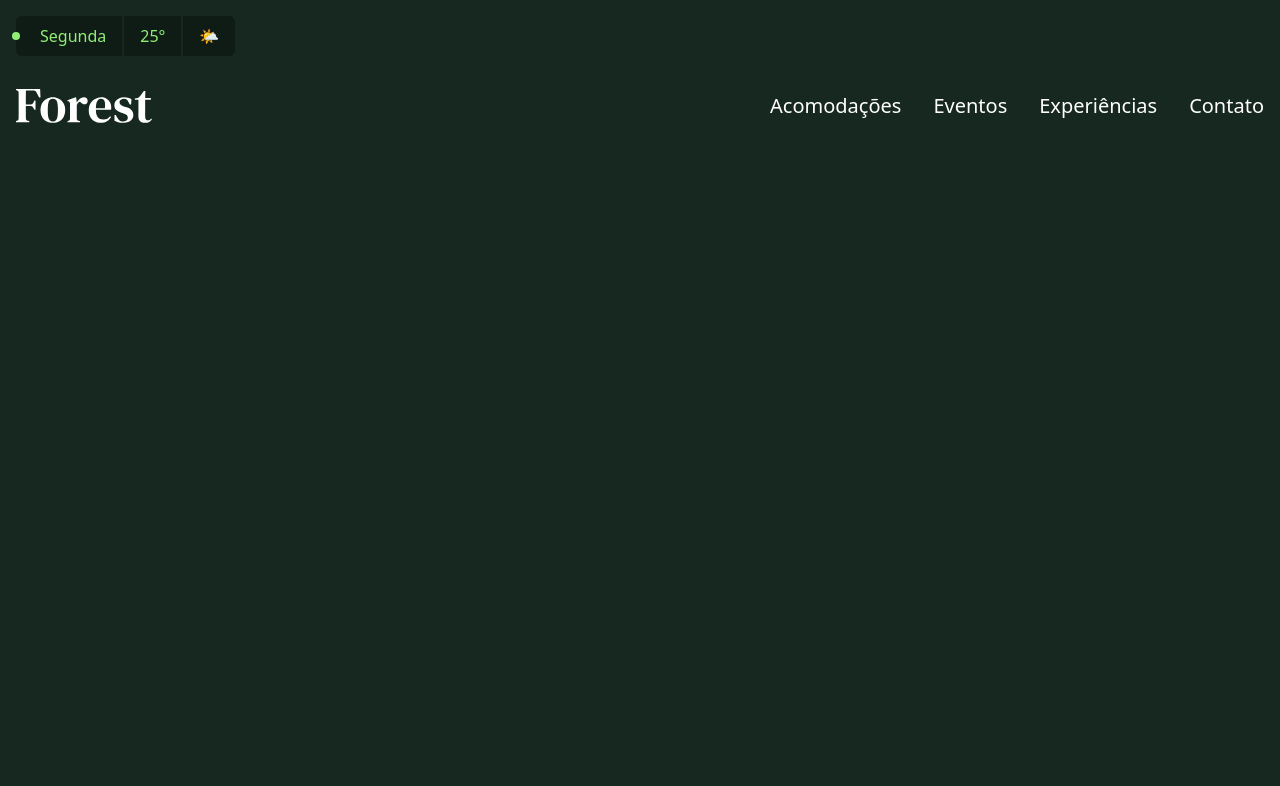
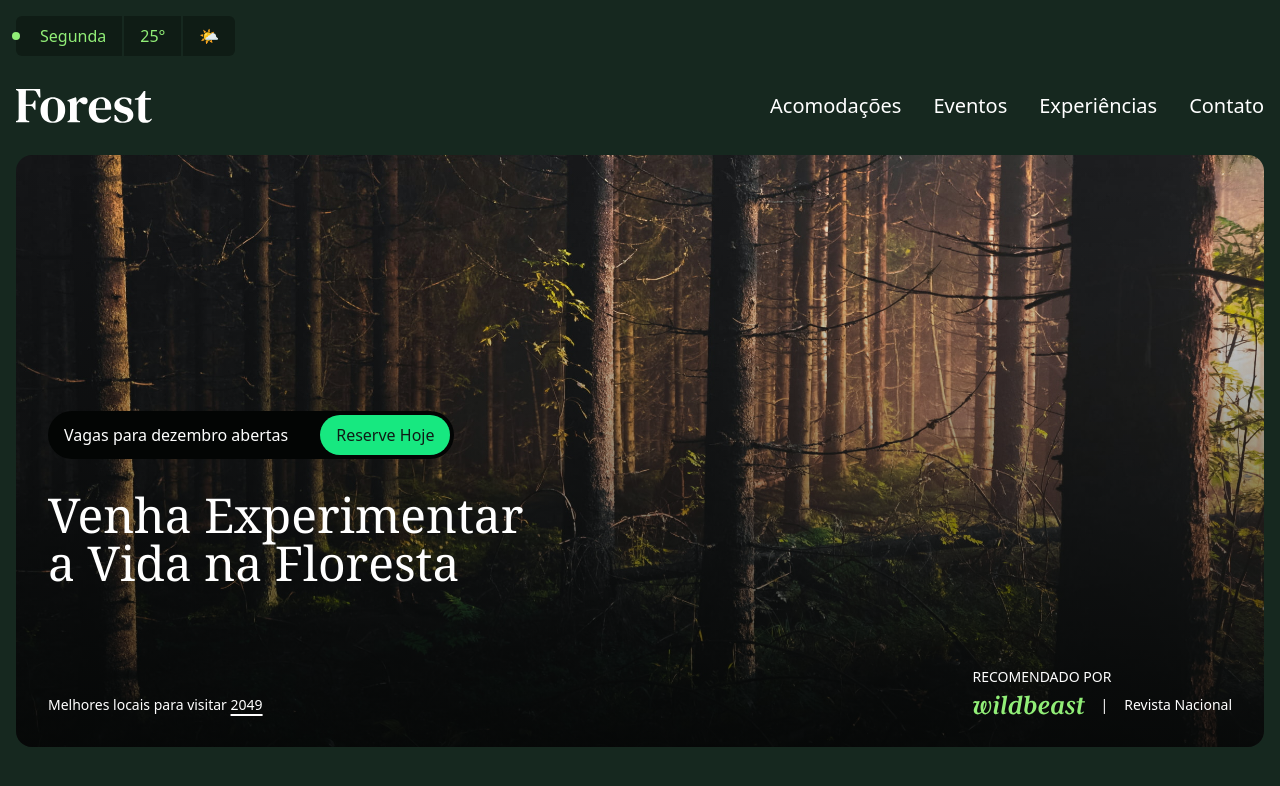
Before and after one commit to helitonns/forest, a website: page src/index.html in a window 1280 px wide. Drawn offline with Linux system fonts and the light colour scheme.

Commit message:
Introdução 1

```diff
--- a/src/index.html
+++ b/src/index.html
@@ -33,5 +33,29 @@
       </ul>
     </nav>
   </header>
+
+  <main class="container">
+    <div class="text-white relative px-8 pb-8 pt-64 rounded-2xl overflow-hidden bg-gradient-to-t from-verde-950/80">
+      <img class="absolute inset-0 size-full object-cover -z-10" src="./img/floresta.jpg" alt="Floresta">
+      <div class="bg-verde-950 inline-flex gap-8 mb-8 items-center py-1 pl-4 pr-1 rounded-full">
+        Vagas para dezembro abertas
+        <a class="bg-verde-400 text-verde-900 px-4 py-2 inline-block rounded-full" href="/">Reserve Hoje</a>
+      </div>
+
+      <h1 class="font-serif max-w-screen-sm text-5xl text-balance mb-20">Venha Experimentar a Vida na Floresta</h1>
+
+      <div class="text-sm flex justify-between items-end">
+        <p>Melhores locais para visitar <a class="underline underline-offset-4 decoration-2 hover:no-underline" href="/">2049</a></p>
+        <div >
+          <p class="uppercase mb-2">Recomendado por</p>
+          <p class="flex items-center gap-4">
+            <img class="w-28" src="./img/parceiros/wildbeast.svg" alt="wildbeast">
+            <span>|</span>
+            Revista Nacional
+          </p>
+        </div>
+      </div>
+    </div>
+  </main>
 </body>
 </html>
```
Also changed, not shown: src/output.css.
